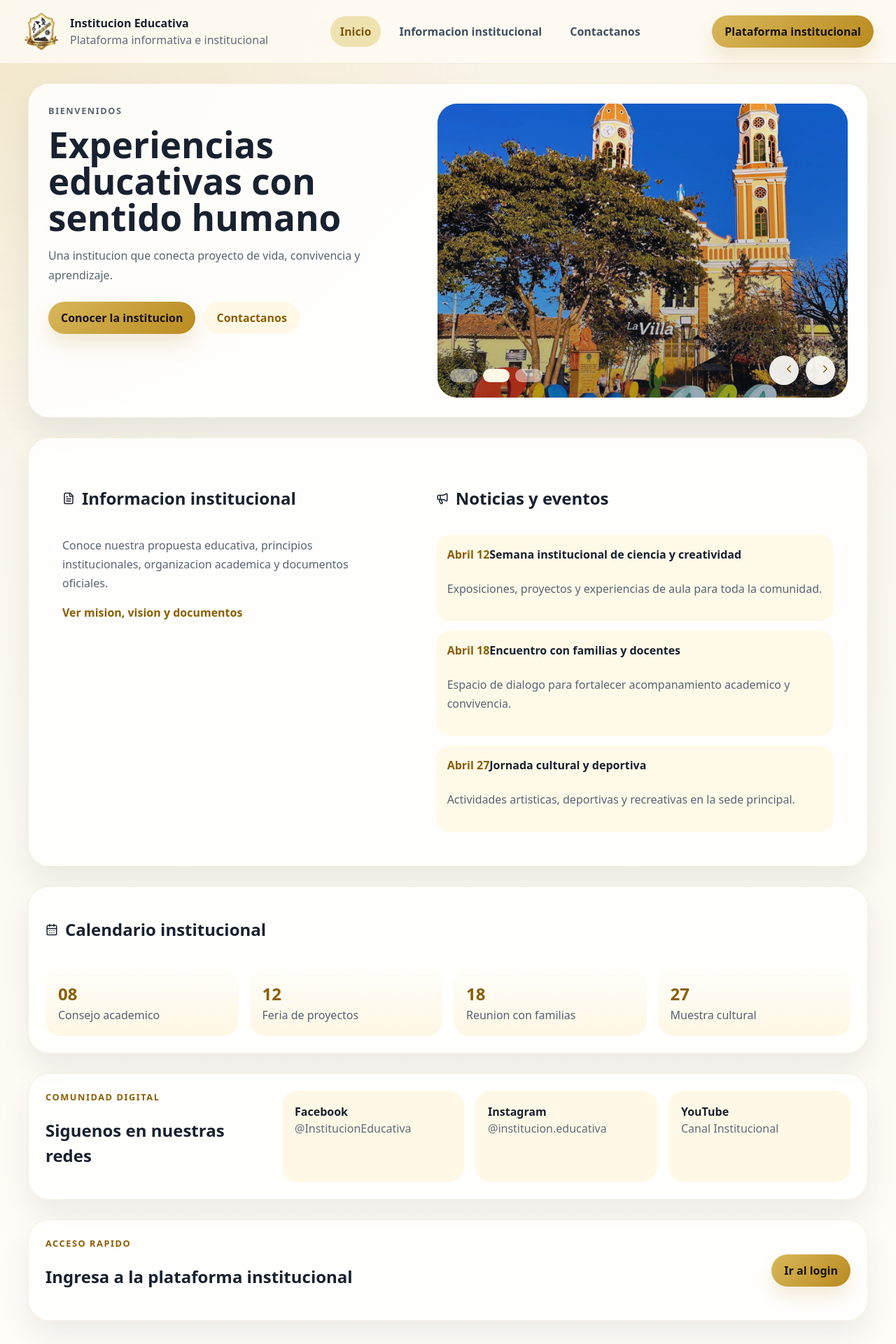
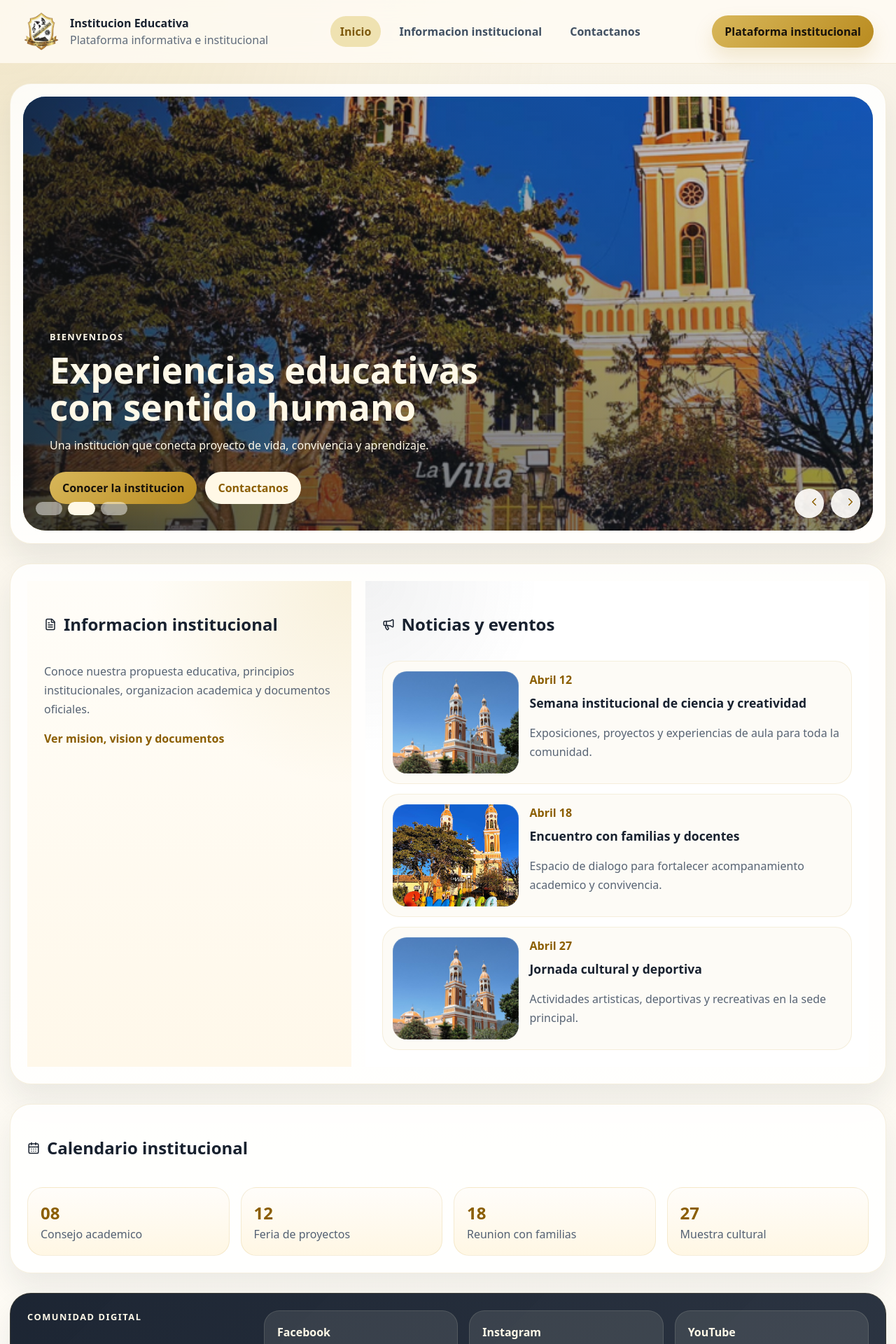
Before and after one commit to murciabrayan/frontend-aula, a React (Vite) app: page / in a window 1280 px wide. Shown: the top 1920 px of the page at 70% size. Built offline with nearby package versions, Linux system fonts and the light colour scheme.

Commit message:
Mejora el hero y la distribucion de noticias de la landing

```diff
--- a/src/landing/LandingHomePage.tsx
+++ b/src/landing/LandingHomePage.tsx
@@ -31,16 +31,19 @@ const slides = [
 
 const news = [
   {
+    image: heroImageA,
     title: "Semana institucional de ciencia y creatividad",
     date: "Abril 12",
     description: "Exposiciones, proyectos y experiencias de aula para toda la comunidad.",
   },
   {
+    image: heroImageB,
     title: "Encuentro con familias y docentes",
     date: "Abril 18",
     description: "Espacio de dialogo para fortalecer acompanamiento academico y convivencia.",
   },
   {
+    image: heroImageA,
     title: "Jornada cultural y deportiva",
     date: "Abril 27",
     description: "Actividades artisticas, deportivas y recreativas en la sede principal.",
@@ -76,6 +79,13 @@ const LandingHomePage = () => {
   return (
     <div className="landing-page">
       <section className="landing-hero">
+        <div className="landing-carousel">
+          <div
+            className="landing-carousel__image"
+            style={{ backgroundImage: `url(${currentSlide.image})` }}
+          />
+
+          <div className="landing-carousel__content">
             <div className="landing-hero__copy">
               <p className="landing-eyebrow">Bienvenidos</p>
               <h1>{currentSlide.title}</h1>
@@ -89,12 +99,7 @@ const LandingHomePage = () => {
                 </Link>
               </div>
             </div>
-
-        <div className="landing-carousel">
-          <div
-            className="landing-carousel__image"
-            style={{ backgroundImage: `url(${currentSlide.image})` }}
-          />
+          </div>
 
           <div className="landing-carousel__controls">
             <button
@@ -128,7 +133,7 @@ const LandingHomePage = () => {
       </section>
 
       <section className="landing-grid">
-        <article className="landing-card">
+        <article className="landing-card landing-card--feature">
           <div className="landing-card__header">
             <FileText size={18} />
             <h2>Informacion institucional</h2>
@@ -142,7 +147,7 @@ const LandingHomePage = () => {
           </Link>
         </article>
 
-        <article className="landing-card">
+        <article className="landing-card landing-card--news">
           <div className="landing-card__header">
             <Megaphone size={18} />
             <h2>Noticias y eventos</h2>
@@ -150,9 +155,15 @@ const LandingHomePage = () => {
           <div className="landing-news">
             {news.map((item) => (
               <div key={item.title} className="landing-news__item">
+                <div
+                  className="landing-news__image"
+                  style={{ backgroundImage: `url(${item.image})` }}
+                />
+                <div className="landing-news__body">
                   <span>{item.date}</span>
                   <strong>{item.title}</strong>
                   <p>{item.description}</p>
+                </div>
               </div>
             ))}
           </div>
@@ -178,6 +189,10 @@ const LandingHomePage = () => {
         <div>
           <p className="landing-eyebrow">Comunidad digital</p>
           <h2>Siguenos en nuestras redes</h2>
+          <p className="landing-social__copy">
+            Comparte los momentos institucionales, noticias destacadas y actividades
+            de nuestra comunidad educativa.
+          </p>
         </div>
         <div className="landing-social__grid">
           {socialLinks.map((item) => (
--- a/src/landing/landing.css
+++ b/src/landing/landing.css
@@ -85,7 +85,7 @@
 }
 
 .landing-main {
-  width: min(1200px, calc(100% - 40px));
+  width: min(1380px, calc(100% - 28px));
   margin: 0 auto;
   padding: 28px 0 48px;
 }
@@ -109,10 +109,7 @@
 }
 
 .landing-hero {
-  display: grid;
-  grid-template-columns: 1fr 1.1fr;
-  gap: 24px;
-  padding: 28px;
+  padding: 18px;
 }
 
 .landing-eyebrow {
@@ -138,6 +135,12 @@
   line-height: 1.7;
 }
 
+.landing-hero__copy {
+  max-width: 620px;
+  position: relative;
+  z-index: 2;
+}
+
 .landing-hero__actions {
   display: flex;
   gap: 12px;
@@ -159,8 +162,8 @@
 
 .landing-carousel {
   position: relative;
-  min-height: 420px;
-  border-radius: 28px;
+  min-height: 620px;
+  border-radius: 32px;
   overflow: hidden;
   background: #eadba6;
 }
@@ -176,7 +179,24 @@
   content: "";
   position: absolute;
   inset: 0;
-  background: linear-gradient(180deg, rgba(24, 33, 47, 0.05), rgba(24, 33, 47, 0.34));
+  background:
+    linear-gradient(90deg, rgba(17, 17, 17, 0.7) 0%, rgba(17, 17, 17, 0.28) 42%, rgba(17, 17, 17, 0.1) 100%),
+    linear-gradient(180deg, rgba(24, 33, 47, 0.08), rgba(24, 33, 47, 0.42));
+}
+
+.landing-carousel__content {
+  position: absolute;
+  inset: 0;
+  z-index: 2;
+  display: flex;
+  align-items: flex-end;
+  padding: 38px;
+}
+
+.landing-carousel .landing-eyebrow,
+.landing-carousel h1,
+.landing-carousel p {
+  color: #fff9e8;
 }
 
 .landing-carousel__controls,
@@ -226,7 +246,7 @@
 
 .landing-grid {
   display: grid;
-  grid-template-columns: 1fr 1.2fr;
+  grid-template-columns: 0.9fr 1.4fr;
   gap: 20px;
   padding: 24px;
 }
@@ -246,6 +266,18 @@
   margin-bottom: 14px;
 }
 
+.landing-card--feature {
+  background:
+    radial-gradient(circle at top right, rgba(216, 183, 90, 0.18), transparent 35%),
+    linear-gradient(180deg, #fffdf8 0%, #fff8ea 100%);
+}
+
+.landing-card--news {
+  background:
+    radial-gradient(circle at top left, rgba(24, 33, 47, 0.06), transparent 25%),
+    #ffffff;
+}
+
 .landing-card__link {
   color: #8b5e00;
   font-weight: 800;
@@ -257,9 +289,27 @@
 }
 
 .landing-news__item {
-  padding: 16px;
+  display: grid;
+  grid-template-columns: 180px minmax(0, 1fr);
+  gap: 16px;
+  padding: 14px;
+  border-radius: 24px;
+  background: #fdfbf6;
+  border: 1px solid rgba(185, 139, 31, 0.12);
+}
+
+.landing-news__image {
+  min-height: 146px;
   border-radius: 20px;
-  background: #fff9e8;
+  background-size: cover;
+  background-position: center;
+  box-shadow: inset 0 0 0 1px rgba(255, 255, 255, 0.12);
+}
+
+.landing-news__body {
+  display: flex;
+  flex-direction: column;
+  justify-content: center;
 }
 
 .landing-news__item span {
@@ -267,6 +317,11 @@
   margin-bottom: 8px;
   color: #8b5e00;
   font-weight: 800;
+}
+
+.landing-news__body strong {
+  font-size: 1.1rem;
+  color: #18212f;
 }
 
 .landing-calendar__grid,
@@ -287,6 +342,7 @@
   padding: 18px;
   border-radius: 22px;
   background: linear-gradient(180deg, #fffdfa 0%, #fff7e4 100%);
+  border: 1px solid rgba(185, 139, 31, 0.14);
 }
 
 .landing-calendar__event strong {
@@ -303,16 +359,39 @@
   display: grid;
   grid-template-columns: 320px 1fr;
   gap: 18px;
+  background:
+    linear-gradient(135deg, rgba(24, 33, 47, 0.98) 0%, rgba(37, 46, 60, 0.96) 100%);
 }
 
 .landing-social__grid {
   grid-template-columns: repeat(3, minmax(0, 1fr));
 }
 
+.landing-social h2,
+.landing-social .landing-eyebrow,
+.landing-social__copy,
+.landing-social__card {
+  color: #fff9e8;
+}
+
+.landing-social__copy {
+  line-height: 1.7;
+  color: rgba(255, 249, 232, 0.78);
+}
+
 .landing-social__card {
   padding: 18px;
   border-radius: 22px;
-  background: #fff8e6;
+  background: rgba(255, 248, 230, 0.1);
+  border: 1px solid rgba(255, 248, 230, 0.12);
+}
+
+.landing-social__card strong {
+  color: #fff9e8;
+}
+
+.landing-social__card span {
+  color: rgba(255, 249, 232, 0.72);
 }
 
 .landing-cta {
@@ -320,6 +399,9 @@
   align-items: center;
   justify-content: space-between;
   gap: 16px;
+  background:
+    radial-gradient(circle at top left, rgba(216, 183, 90, 0.2), transparent 30%),
+    #fffdf8;
 }
 
 .landing-section__subtitle {
@@ -362,4 +444,16 @@
   .landing-header__nav {
     justify-content: center;
   }
+
+  .landing-carousel {
+    min-height: 520px;
+  }
+
+  .landing-carousel__content {
+    padding: 24px;
+  }
+
+  .landing-news__item {
+    grid-template-columns: 1fr;
+  }
 }
```
Lines whose indentation alone changed are shown as unchanged.
